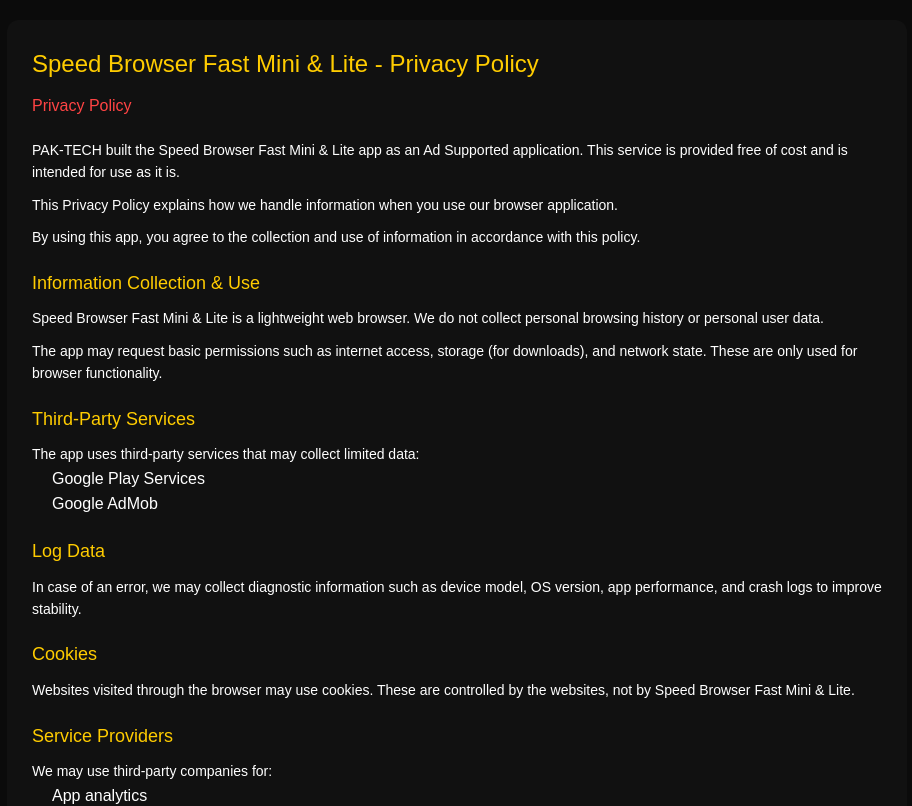
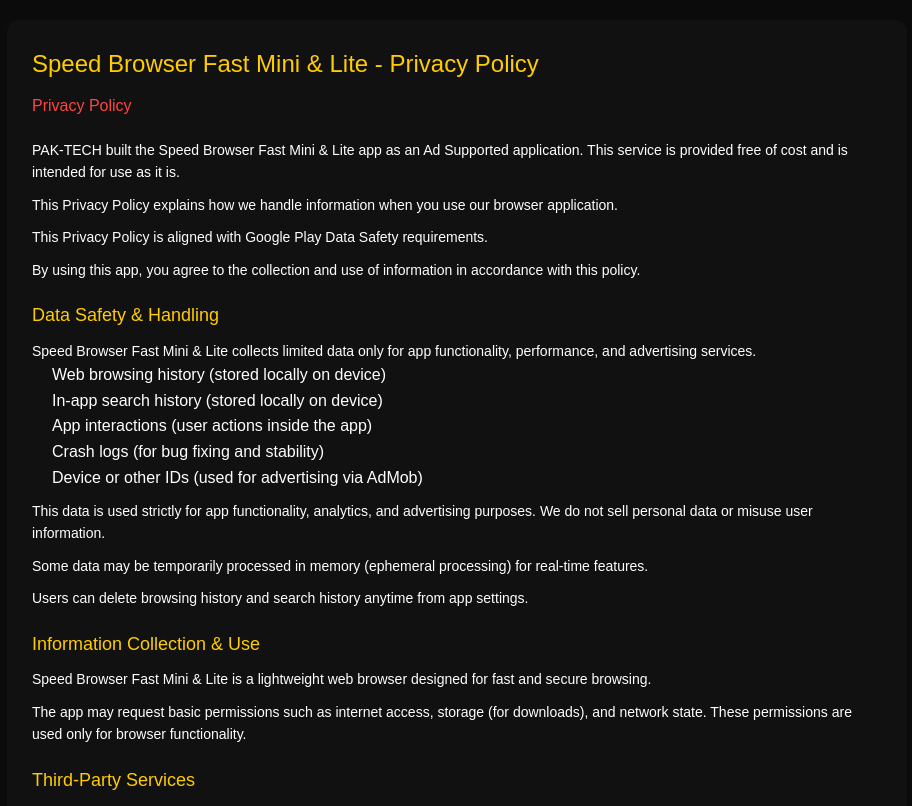
Before and after one commit to Bismillah-Technology/my-portfolio, a React (Create React App) app: page /speed-browser-privacy-policy in a window 1280 px wide. Shown: the top 806 px of the page, without its empty margins (183-1095 px from the left). Built offline with nearby package versions, Linux system fonts and the light colour scheme.

Commit message:
data safety add

```diff
--- a/src/components/SpeedBrowserPrivacyPolicy.jsx
+++ b/src/components/SpeedBrowserPrivacyPolicy.jsx
@@ -23,21 +23,55 @@
         </p>
 
         <p style={styles.text}>
+          This Privacy Policy is aligned with Google Play Data Safety requirements.
+        </p>
+
+        <p style={styles.text}>
           By using this app, you agree to the collection and use of information in accordance with this policy.
         </p>
 
+        {/* DATA SAFETY SECTION */}
+        <h2 style={styles.heading}>Data Safety & Handling</h2>
+
+        <p style={styles.text}>
+          Speed Browser Fast Mini & Lite collects limited data only for app functionality, performance,
+          and advertising services.
+        </p>
+
+        <ul style={styles.list}>
+          <li>Web browsing history (stored locally on device)</li>
+          <li>In-app search history (stored locally on device)</li>
+          <li>App interactions (user actions inside the app)</li>
+          <li>Crash logs (for bug fixing and stability)</li>
+          <li>Device or other IDs (used for advertising via AdMob)</li>
+        </ul>
+
+        <p style={styles.text}>
+          This data is used strictly for app functionality, analytics, and advertising purposes.
+          We do not sell personal data or misuse user information.
+        </p>
+
+        <p style={styles.text}>
+          Some data may be temporarily processed in memory (ephemeral processing) for real-time features.
+        </p>
+
+        <p style={styles.text}>
+          Users can delete browsing history and search history anytime from app settings.
+        </p>
+
+        {/* INFORMATION SECTION */}
         <h2 style={styles.heading}>Information Collection & Use</h2>
 
         <p style={styles.text}>
-          Speed Browser Fast Mini & Lite is a lightweight web browser.
-          We do not collect personal browsing history or personal user data.
+          Speed Browser Fast Mini & Lite is a lightweight web browser designed for fast and secure browsing.
         </p>
 
         <p style={styles.text}>
           The app may request basic permissions such as internet access, storage (for downloads),
-          and network state. These are only used for browser functionality.
+          and network state. These permissions are used only for browser functionality.
         </p>
 
+        {/* THIRD PARTY */}
         <h2 style={styles.heading}>Third-Party Services</h2>
 
         <p style={styles.text}>
@@ -49,20 +83,23 @@
           <li>Google AdMob</li>
         </ul>
 
+        {/* LOG DATA */}
         <h2 style={styles.heading}>Log Data</h2>
 
         <p style={styles.text}>
-          In case of an error, we may collect diagnostic information such as device model,
+          In case of an error, we may collect diagnostic data such as device model,
           OS version, app performance, and crash logs to improve stability.
         </p>
 
+        {/* COOKIES */}
         <h2 style={styles.heading}>Cookies</h2>
 
         <p style={styles.text}>
-          Websites visited through the browser may use cookies. These are controlled by the websites,
+          Websites visited through the browser may use cookies. These cookies are controlled by the websites,
           not by Speed Browser Fast Mini & Lite.
         </p>
 
+        {/* SERVICE PROVIDERS */}
         <h2 style={styles.heading}>Service Providers</h2>
 
         <p style={styles.text}>
@@ -75,13 +112,15 @@
           <li>Crash reporting</li>
         </ul>
 
+        {/* SECURITY */}
         <h2 style={styles.heading}>Security</h2>
 
         <p style={styles.text}>
-          We take reasonable measures to protect user information, but no method of internet transmission
-          or storage is 100% secure.
+          We take reasonable measures to protect user data. However, no method of internet transmission
+          or electronic storage is 100% secure.
         </p>
 
+        {/* CHILDREN */}
         <h2 style={styles.heading}>Children’s Privacy</h2>
 
         <p style={styles.text}>
@@ -89,12 +128,14 @@
           from children.
         </p>
 
+        {/* CHANGES */}
         <h2 style={styles.heading}>Changes to This Policy</h2>
 
         <p style={styles.text}>
           We may update this Privacy Policy from time to time. Users are advised to review this page periodically.
         </p>
 
+        {/* CONTACT */}
         <h2 style={styles.heading}>Contact Us</h2>
 
         <p style={styles.text}>
```
